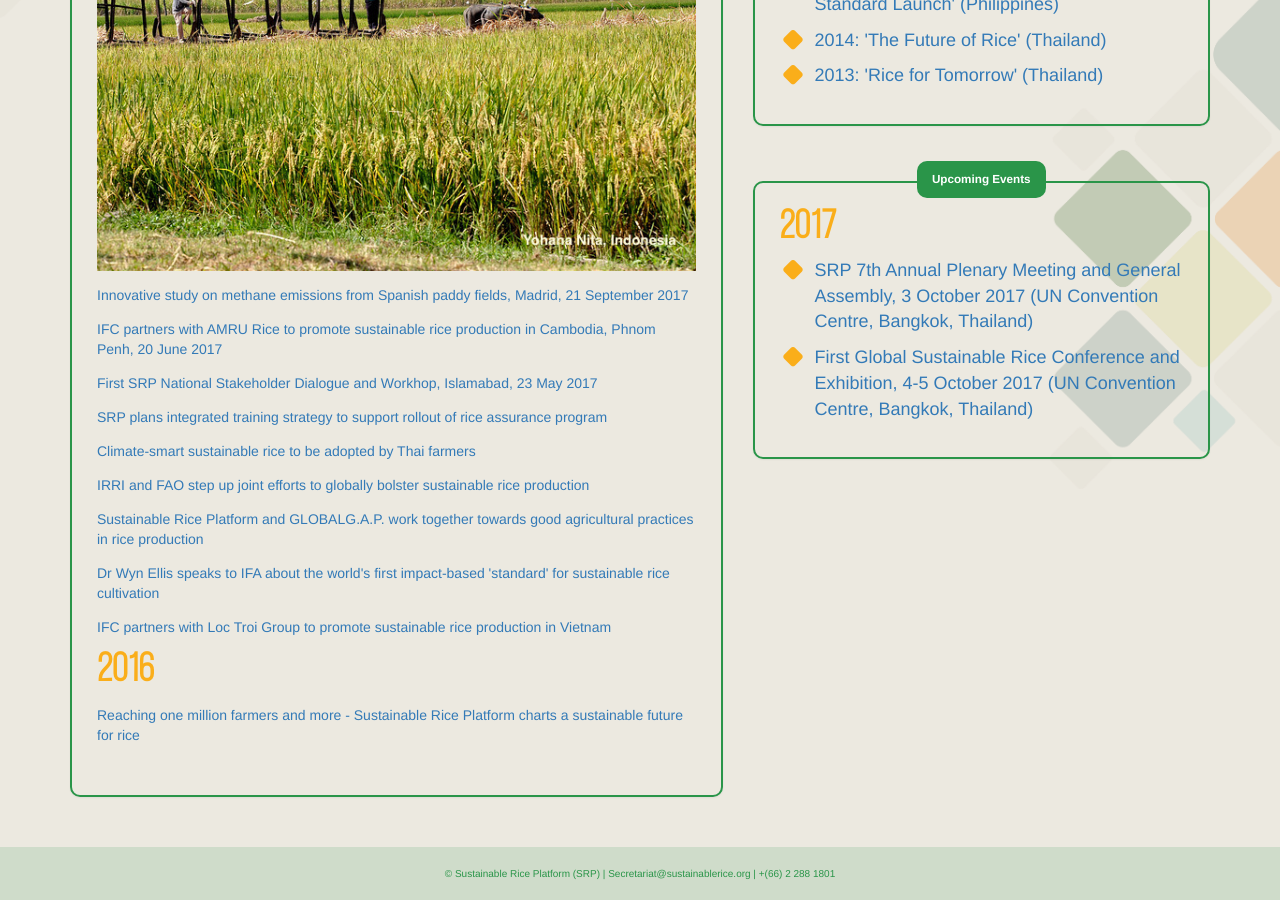
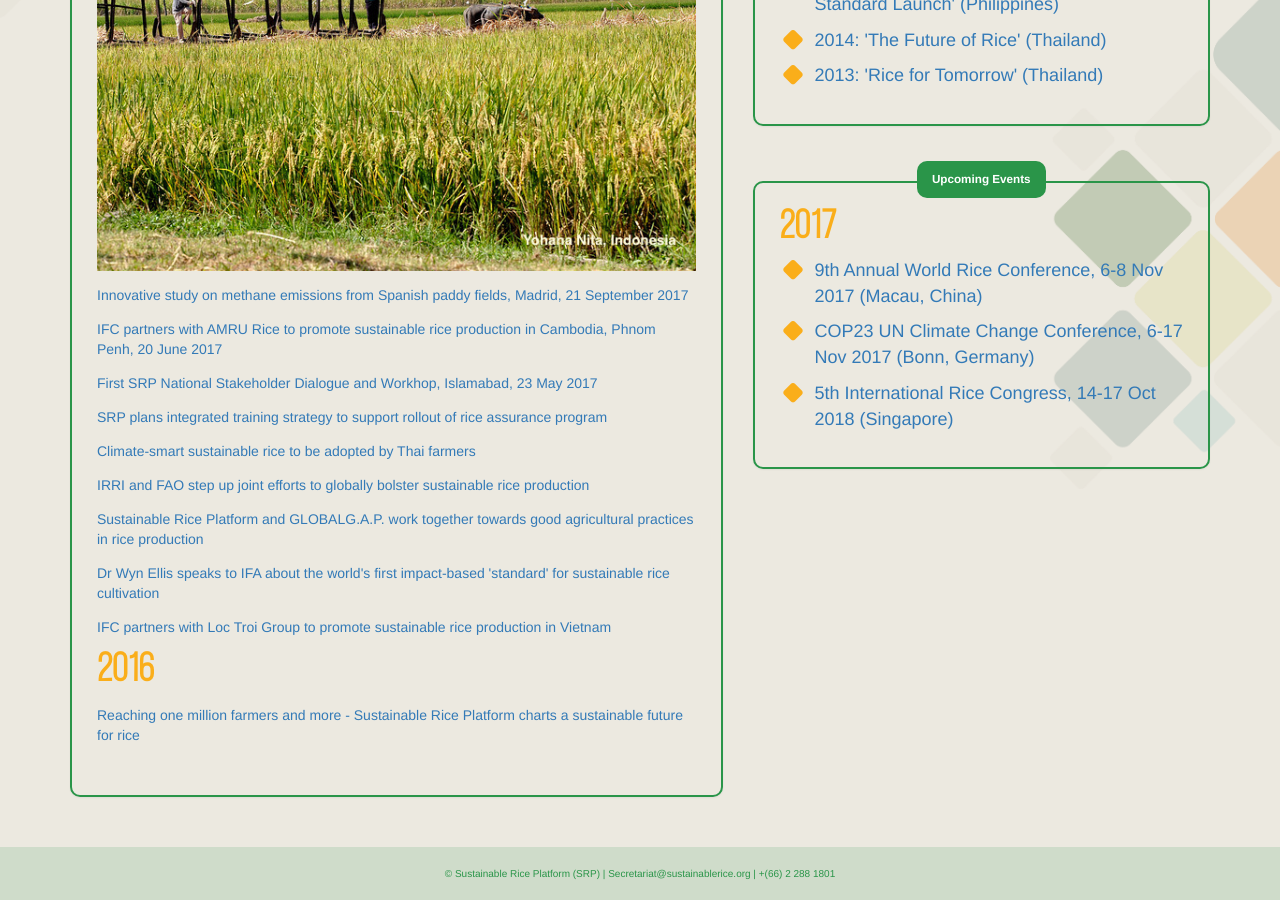
Before and after one commit to sustainablericeplatform/sustainablericeplatform.github.io, a Jekyll site: the page built from News-and-Events/index.html, in a window 1280 px wide and 900 px high, scrolled down 790 px. Built offline with Jekyll 4.4.1, drawn with Linux system fonts in a browser that asks for light colours.

Commit message:
Update index.html

```diff
--- a/News-and-Events/index.html
+++ b/News-and-Events/index.html
@@ -60,8 +60,9 @@ layout: default
                         <ul class="srp-list">
                         <!--<li><i class="fa fa-square"></i> <a href="/assets/docs/Updated Background, Programme and Registration Form for the SRP Training Strategy Workshop 3-4 May 2017.pdf" target="_blank">Sustainable Rice Platform Training Strategy Workshop, 3-4 May 2017 (International Rice Research Institute, Los Banos, Philippines)</a></li>
                         <li><i class="fa fa-square"></i> <a href="/assets/docs/SRP National Stakeholder Dialogue and Workshop - Islamabad 23 May 2017.pdf" target="_blank">SRP National Stakeholder Dialogue and Workshop, 23 May 2017 (Serena Hotel, Islamabad, Pakistan)</a></li>-->
-                            <li><i class="fa fa-square"></i> <a href="/assets/docs/Preliminary Agenda v 12 September 2017.pdf" target="_blank">SRP 7th Annual Plenary Meeting and General Assembly, 3 October 2017 (UN Convention Centre, Bangkok, Thailand)</a></li>
-                        <li><i class="fa fa-square"></i> <a  href="http://www.sustainablericeconference.org" target="_blank">First Global Sustainable Rice Conference and Exhibition, 4-5 October 2017 (UN Convention Centre, Bangkok, Thailand)</a></li>
+                            <li><i class="fa fa-square"></i> <a href="http://trtworldrice.com" target="_blank">9th Annual World Rice Conference, 6-8 Nov 2017 (Macau, China)</a></li>
+                        <li><i class="fa fa-square"></i> <a  href="https://cop23.com.fj" target="_blank">COP23 UN Climate Change Conference, 6-17 Nov 2017 (Bonn, Germany)</a></li>
+                        <li><i class="fa fa-square"></i> <a  href="https://sites.google.com/a/irri.org/ricecongress/irc2018" target="_blank">5th International Rice Congress, 14-17 Oct 2018 (Singapore)</a></li>
                         </ul>
                     </div>
                 </div>
```
